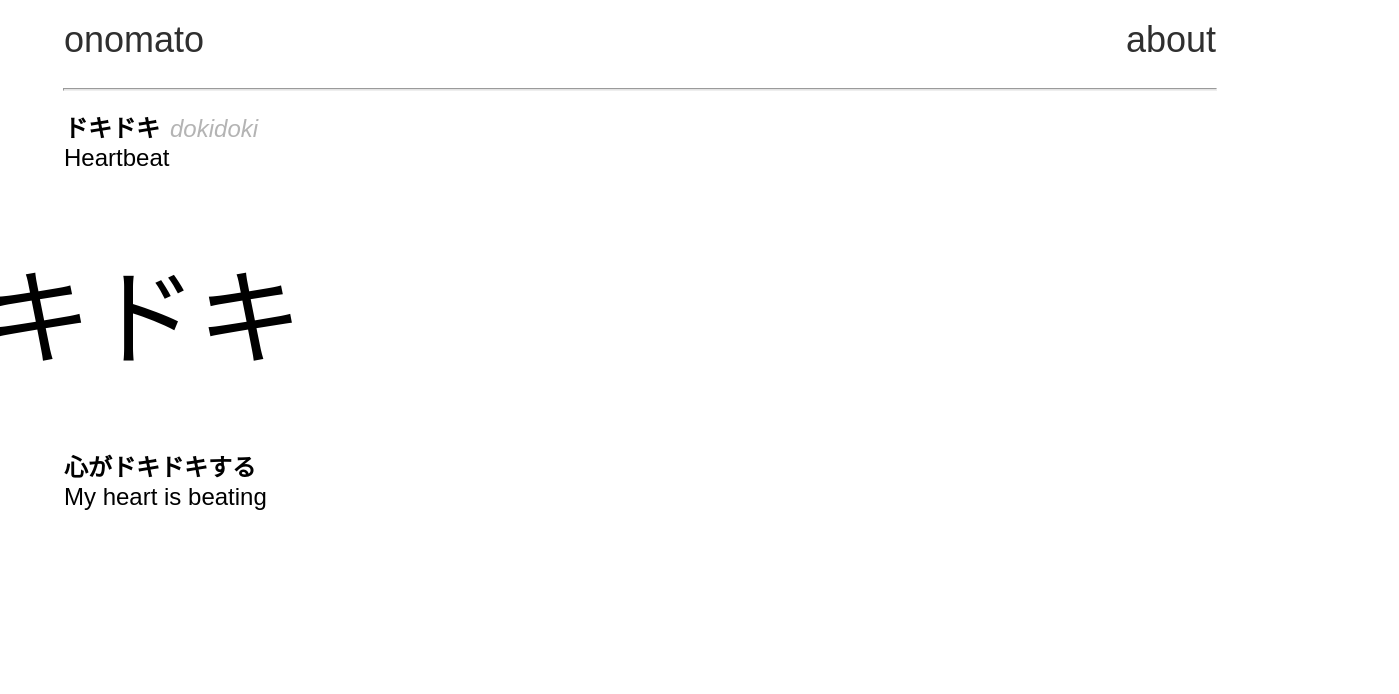
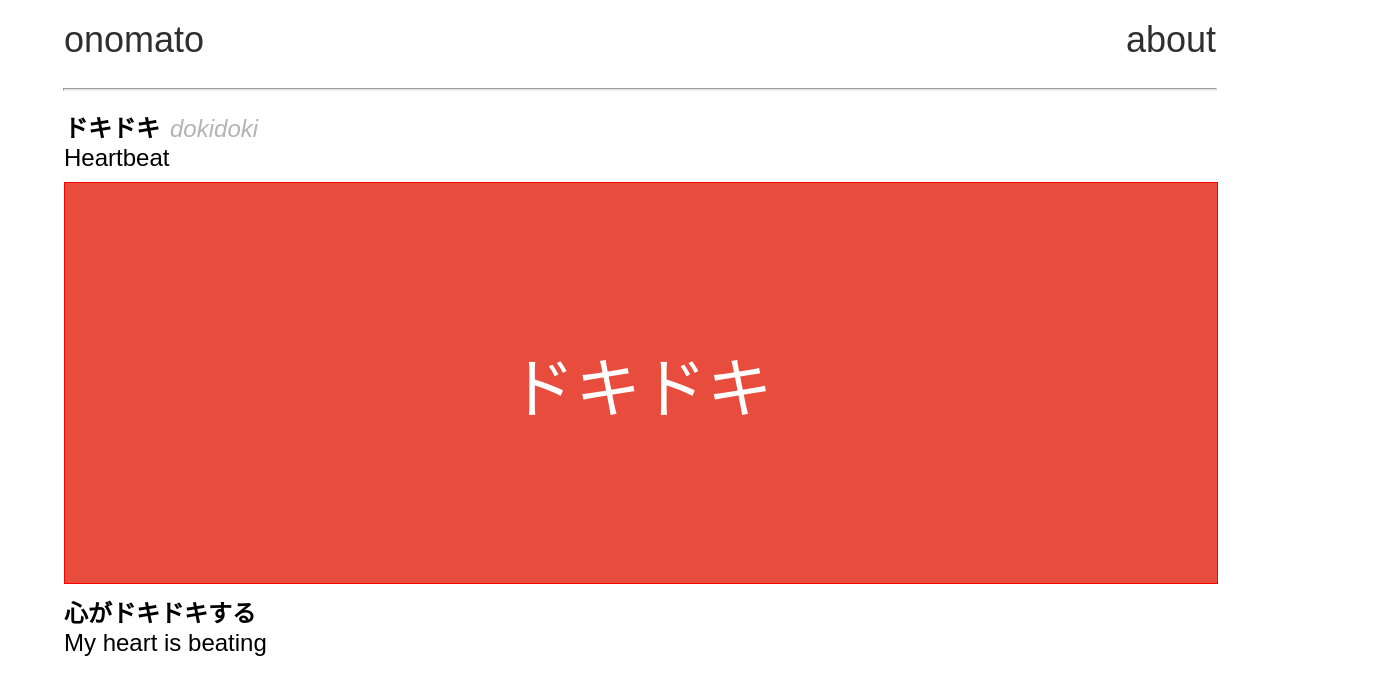
Before and after one commit to leedoughty/japanese-onomatopoeia, a React (Create React App) app: page /word/dokidoki in a window 1280 px wide. Shown: the top 694 px of the page, 1399 px wide, since content can reach past the window. Built offline with nearby package versions, Linux system fonts and the light colour scheme.

Commit message:
Update styling for dokidoki page

```diff
--- a/src/word-animations/Dokidoki.js
+++ b/src/word-animations/Dokidoki.js
@@ -14,14 +14,27 @@ function Dokidoki() {
   `;
 
   const HeartbeatAnimation = styled.p`
+    text-align: center;
     animation: ${Heartbeat} 0.4s ease infinite;
-    font-size: 80px;
+    font-size: 50px;
+    color: white;
+  `;
+
+  const DokidokiContainer = styled.div`
+    margin: 10px 0 10px 0;
+    border: 1px solid red;
+    background-color: #e74c3c;
+    width: 90vw;
+    height: 50vh;
+    display: flex;
+    align-items: center;
+    justify-content: center;
   `;
 
   return (
-    <div>
+    <DokidokiContainer>
       <HeartbeatAnimation>ドキドキ</HeartbeatAnimation>
-    </div>
+    </DokidokiContainer>
   );
 }
 
```
